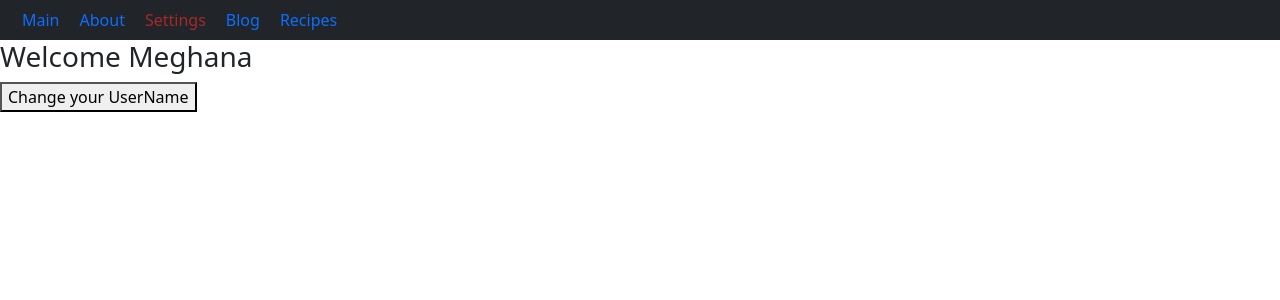
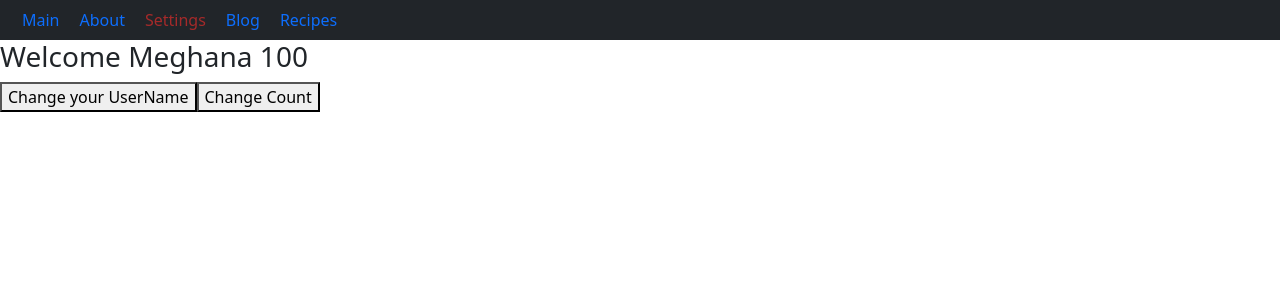
Before and after one commit to MeghanaTelukuntla/july2, a React (Create React App) app: page /setting in a window 1280 px wide. Shown: the top 300 px of the page. Built offline with nearby package versions, Linux system fonts and the light colour scheme.

Commit message:
dropdown recipes using hooks

```diff
--- a/src/App.js
+++ b/src/App.js
@@ -4,17 +4,23 @@ import { useState } from "react";
 export const DataContext = createContext(); // Exporting DataContext
 
 const App = () => {
-  const[username,setUserName]=useState("Meghana")
-  const[darkMode,setDarkMode]=useState(true)
+  const[username,setUserName]=useState("Meghana");
+  const[darkMode,setDarkMode]=useState(true);
+  const[counter,setCounter]=useState(100);
 
   const changeUsername=(newName)=>{
     setUserName(newName)
+  }
+  const changeCount=(value)=>{
+    setCounter(counter+ value);
   }
   return (
     <DataContext.Provider value={{
       username,
       darkMode,
       changeUsername,
+      counter,
+      changeCount,
     }}>
       <NavigationStack />
     </DataContext.Provider>
--- a/src/Screens/home-screen.js
+++ b/src/Screens/home-screen.js
@@ -1,15 +1,18 @@
 import { useContext } from "react";
 import Navbar from "../navbar/navbars";
 import { DataContext } from "../App"; // Importing DataContext correctly
+import RecipeFinder from "../recipeFinder/recipe-finder";
 
 const HomeScreen = () => {
-  const {username} = useContext(DataContext);
+  const {username,counter} = useContext(DataContext);
 //   console.log(globalData, "globalData");
 
   return (
     <>
+
       <Navbar />
-      <h3>Welcome {username}</h3>
+      <h3>Welcome {username} {counter}</h3>
+      <RecipeFinder/>
     </>
   );
 };
--- a/src/Screens/setting-screen.js
+++ b/src/Screens/setting-screen.js
@@ -3,15 +3,19 @@ import { useContext } from "react";
 import { DataContext } from "../App";
 import Navbar from "../navbar/navbars";
 const SettingScreen=()=>{
-const {username, darkMode, changeUsername}=useContext(DataContext);
+const {username, darkMode, changeUsername , changeCount, counter}=useContext(DataContext);
 const nameChanger=()=>{
     changeUsername("Meghana Telukuntla");
 };
+const changeCountHandler=()=>{
+    changeCount(4);
+}
     return(
         <>
         <Navbar/>
-        <h3>Welcome {username}</h3>
+        <h3>Welcome {username} {counter}</h3>
         <button onClick={nameChanger}>Change your UserName</button>
+        <button onClick={changeCountHandler}>Change Count</button>
         </>
     );
 };
--- /dev/null
+++ b/src/recipeFinder/recipe-finder.js
@@ -0,0 +1,130 @@
+import axios from "axios";
+import { useEffect, useState } from "react";
+
+const RecipeFinder = () => {
+  const [recipes, setRecipes] = useState([]);
+  const [selectedRecipe,setSelectedRecipe]=useState({})
+  useEffect(() => {
+    fetchData();
+  }, []);
+
+  const fetchData = async () => {
+    try {
+      const { data } = await axios.get("https://dummyjson.com/recipes");
+    //   In api we have many data if we want only specific data then use this extracting to an object and assigning the object to recipes.
+      const revampDAta = data.recipes.map((eachRecipe) => ({
+        id: eachRecipe.id,
+        recipeName: eachRecipe.name,
+      }));
+      setRecipes(revampDAta);
+      console.log(revampDAta);
+    } catch (error) {
+      console.error("Error fetching recipes:", error);
+    }
+  };
+
+  const selectHandler = (event) => {
+    const selectedRecipeId = event.target.value;
+    fetchEachRecipe(selectedRecipeId);
+  };
+
+  const fetchEachRecipe = async (recipeId) => {
+    try {
+      const { data } = await axios.get(`https://dummyjson.com/recipes/${recipeId}`);
+      setSelectedRecipe(data);
+      console.log(data);
+    } catch (error) {
+      console.error("Error fetching recipe details:", error);
+    }
+
+
+  };
+
+  return (
+    <>
+      <h4>Select The Recipes</h4>
+      {recipes.length > 0 && (
+        <select onChange={selectHandler}>
+          {recipes.map((each) => (
+            <option key={each.id} value={each.id}>
+              {each.recipeName}
+            </option>
+          ))}
+        </select>
+      )}
+      {/* binding to the ui */}
+ {
+    Object.keys(selectedRecipe).length>0 && <div>
+        <h4>{selectedRecipe.name}</h4>
+        <h4>{selectedRecipe.rating}</h4>
+    </div>
+ }
+    </>
+  );
+};
+
+export default RecipeFinder;
+
+//sir code
+// import axios from "axios";
+// import { useEffect, useState } from "react";
+
+// const RecipeFinder = () => {
+//   const [recipes, setRecipes] = useState([]);
+//   const [selectedRecipe, setSelectedRecipe] = useState({});
+//   useEffect(() => {
+//     fetchData();
+//   }, []);
+//   const fetchData = async () => {
+//     const { data } = await axios.get("https://dummyjson.com/recipes");
+
+//     const revampData = data.recipes.map((eachRecipe) => {
+//       return { id: eachRecipe.id, recipeName: eachRecipe.name };
+//     });
+//     // console.log(revampData);
+//     setRecipes(revampData);
+//     console.log(data);
+//   };
+
+//   const selectHandler = (event) => {
+//     const selectedRecipeId = event.target.value;
+
+//     fetchEachRecipe(selectedRecipeId);
+//   };
+
+//   const fetchEachRecipe = async (recipeId) => {
+//     const { data } = await axios.get(
+//       `https://dummyjson.com/recipes/${recipeId}`
+//     );
+
+//     setSelectedRecipe(data);
+
+//     console.log(data);
+//   };
+
+//   return (
+//     <>
+//       <h3>Select the recipes</h3>
+
+//       {recipes.length > 0 ? (
+//         <select onChange={selectHandler}>
+//           {recipes.map((each) => (
+//             <option value={each.id} key={each.id}>
+//               {each.recipeName}
+//             </option>
+//           ))}
+//         </select>
+//       ) : (
+//         <h5>no recipes found</h5>
+//       )}
+
+//       {Object.keys(selectedRecipe).length > 0 && (
+//         <div>
+//           <h4>{selectedRecipe.name}</h4>
+//           <h4>{selectedRecipe.rating}</h4>
+//         </div>
+//       )}
+//     </>
+//   );
+// };
+// export default RecipeFinder;
```
